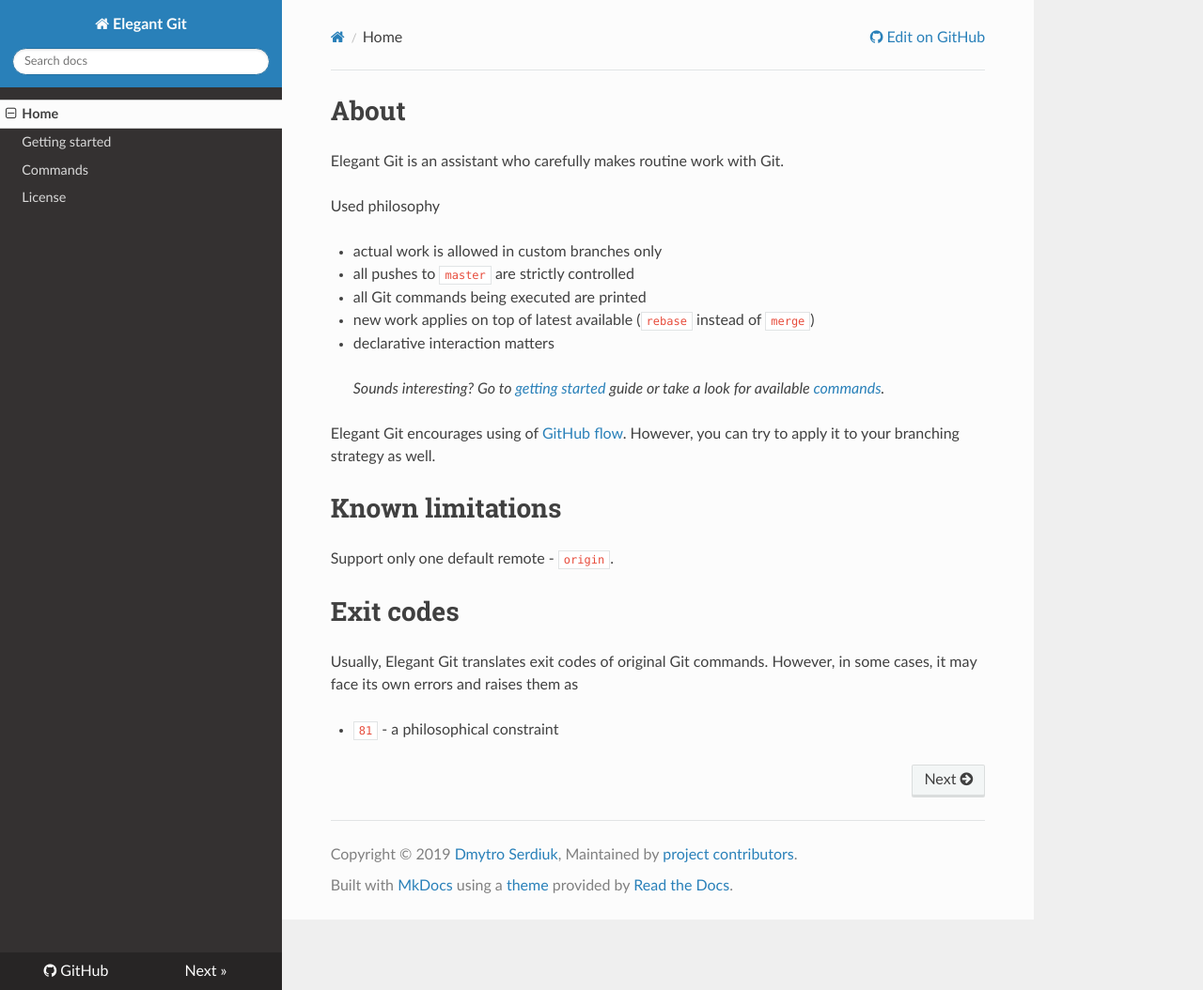
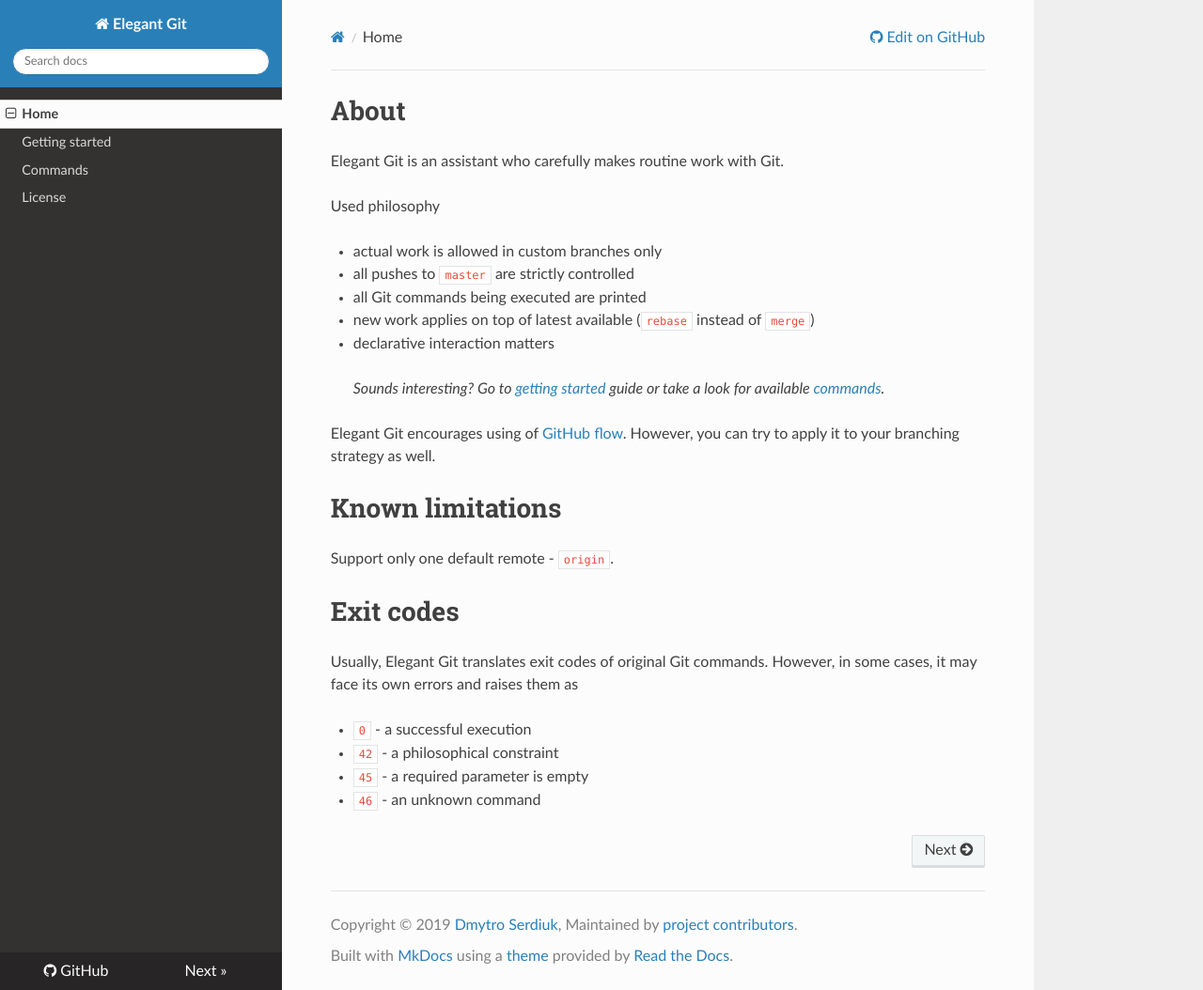
Before and after one commit to bees-hive/elegant-git, an MkDocs documentation site: the page built from docs/index.md, in a window 1280 px wide and 1054 px high. Shown: the whole window at 94% size. Built offline with MkDocs 1.6.1, drawn with Linux system fonts in a browser that asks for light colours; nearby versions of some CDN libraries.

Commit message:
Describe exit codes
In order to keep consistency, all exit codes are documented and
applied in accordance with their purpose. Also, they will be used
as a base for further development.

#73

```diff
--- a/docs/index.md
+++ b/docs/index.md
@@ -23,4 +23,7 @@ Support only one default remote - `origin`.
 Usually, Elegant Git translates exit codes of original Git commands. However, in some cases,
 it may face its own errors and raises them as
 
-- `81` - a philosophical constraint
+- `0` - a successful execution
+- `42` - a philosophical constraint
+- `45` - a required parameter is empty
+- `46` - an unknown command
```
Also changed, not shown: 5 other files.
